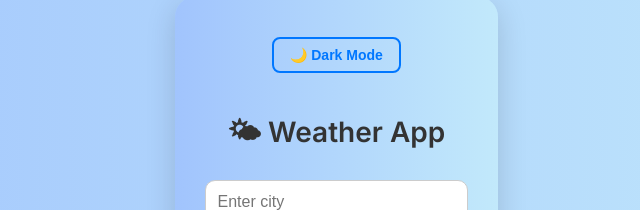
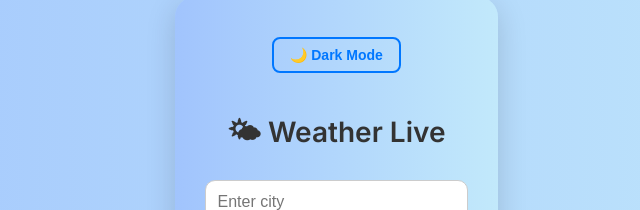
Before and after one commit to yenuliobapitiya/weather-app, a React (Create React App) app: page / in a window 1280 px wide. Shown: the part 235-445 px from the top of the page, without its empty margins (319-959 px from the left). Built offline with nearby package versions, Linux system fonts and the light colour scheme.

Commit message:
change the name of app

```diff
--- a/src/App.js
+++ b/src/App.js
@@ -63,7 +63,7 @@ function App() {
       >
         {isDarkMode ? "☀️ Light Mode" : "🌙 Dark Mode"}
       </button>
-      <h1>🌤 Weather App</h1>
+      <h1>🌤 Weather Live</h1>
       <div className="input-section">
         <input
           type="text"
```
